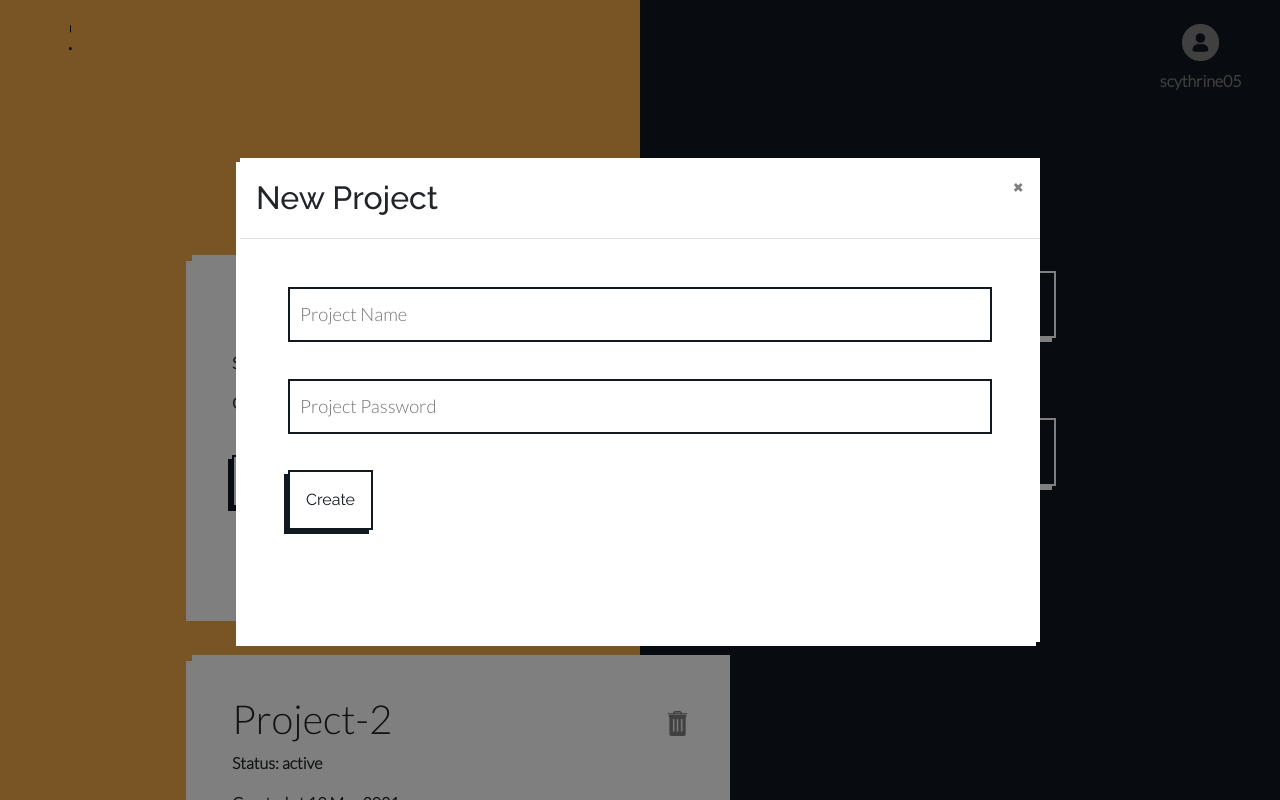
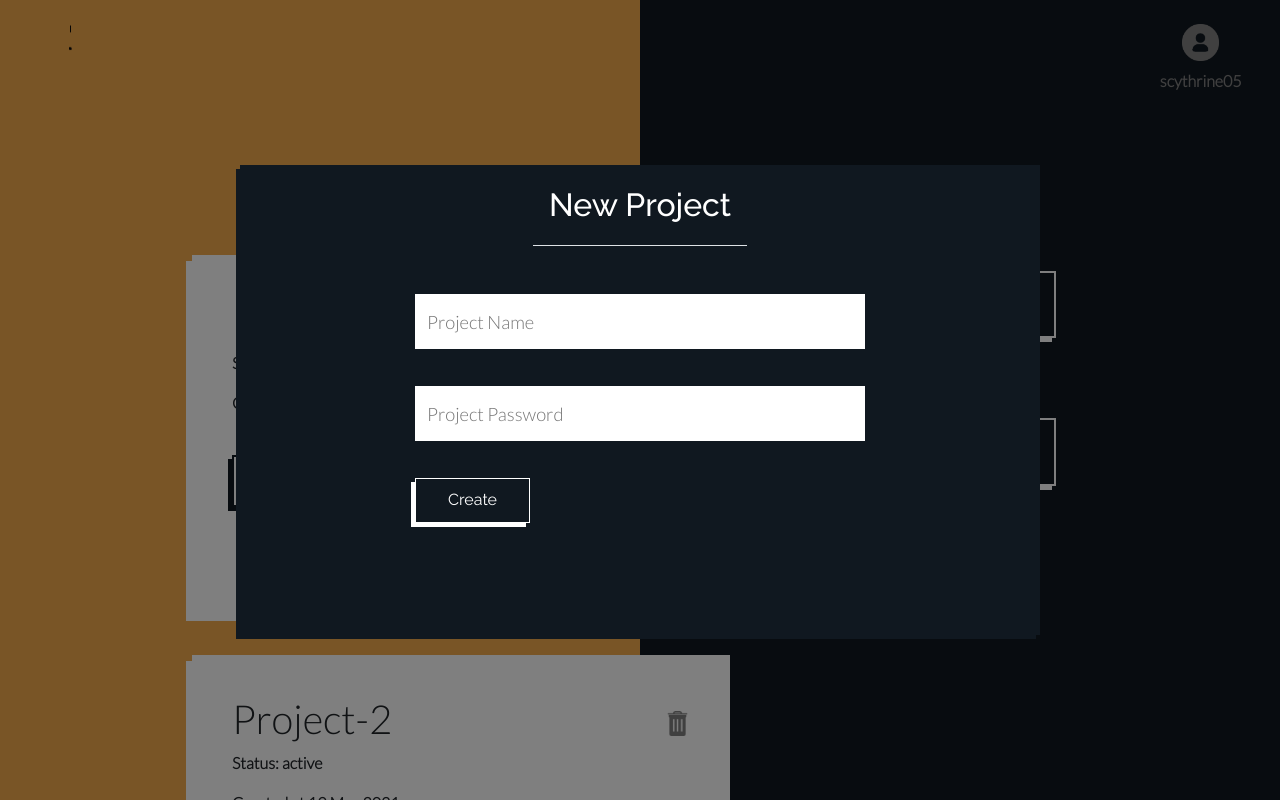
Before and after one commit to scythrine05/alAuth, a Next.js app in the folder client/: page /dashboard in a window 1280 px wide. Both pictures are taken after a click on the element "New Project". Shown: the top 800 px of the page. Built offline with nearby package versions, Linux system fonts and the light colour scheme.

Commit message:
Changed Modal with react-bootstrap

```diff
--- a/client/components/NewProject.js
+++ b/client/components/NewProject.js
@@ -10,7 +10,7 @@ const NewProject = (props) => {
       centered
       className="new-modal"
     >
-      <Modal.Header closeButton>
+      <Modal.Header>
         <Modal.Title id="contained-modal-title-vcenter">
           New Project
         </Modal.Title>
--- a/client/styles/globals.css
+++ b/client/styles/globals.css
@@ -97,11 +97,16 @@ a {
 /* Modal */
 
 .modal-content {
+  background: #101820ff;
+  flex: 1;
+  justify-content: center;
+  align-items: center;
   border-radius: 0%;
   border: none;
-  box-shadow: -4px 4px #fff;
+  box-shadow: -4px 4px #101820ff;
 }
 .modal-title {
+  color: #fff;
   font-size: 2em;
 }
 .modal-body {
@@ -112,7 +117,7 @@ a {
   padding: 10px;
   font-family: "Lato";
   font-size: 2.3vh;
-  border: 2px solid #101820ff;
+  border: 2px solid #fff;
   height: 3em;
   width: 100%;
   margin-bottom: 2em;
@@ -125,7 +130,7 @@ a {
 .modalForm:focus {
   outline: none;
   border-radius: 0;
-  box-shadow: -4px 4px #101820ff;
+  box-shadow: -4px 4px #fff;
 }
 
 .modalOption {
@@ -134,13 +139,13 @@ a {
 .modalOpt {
   cursor: pointer;
   margin: 0 2em 4rem 0;
-  padding: 1em;
+  padding: 0.6em 2em;
   text-align: center;
   font-size: 2vh;
-  background: #fff;
-  color: #101820ff;
-  border: 2px solid #101820ff;
-  box-shadow: -4px 4px #101820ff;
+  background: #101820ff;
+  color: #fff;
+  border: 1.5px solid #fff;
+  box-shadow: -4px 4px #fff;
   -webkit-transition: all 0.3s ease;
   -moz-transition: all 0.3s ease;
   -o-transition: all 0.3s ease;
@@ -148,8 +153,8 @@ a {
 }
 .modalOpt:hover {
   box-shadow: none;
-  background: #101820ff;
-  color: #fff;
+  background: #fff;
+  color: #101820ff;
   font-weight: bold;
 }
 
```
